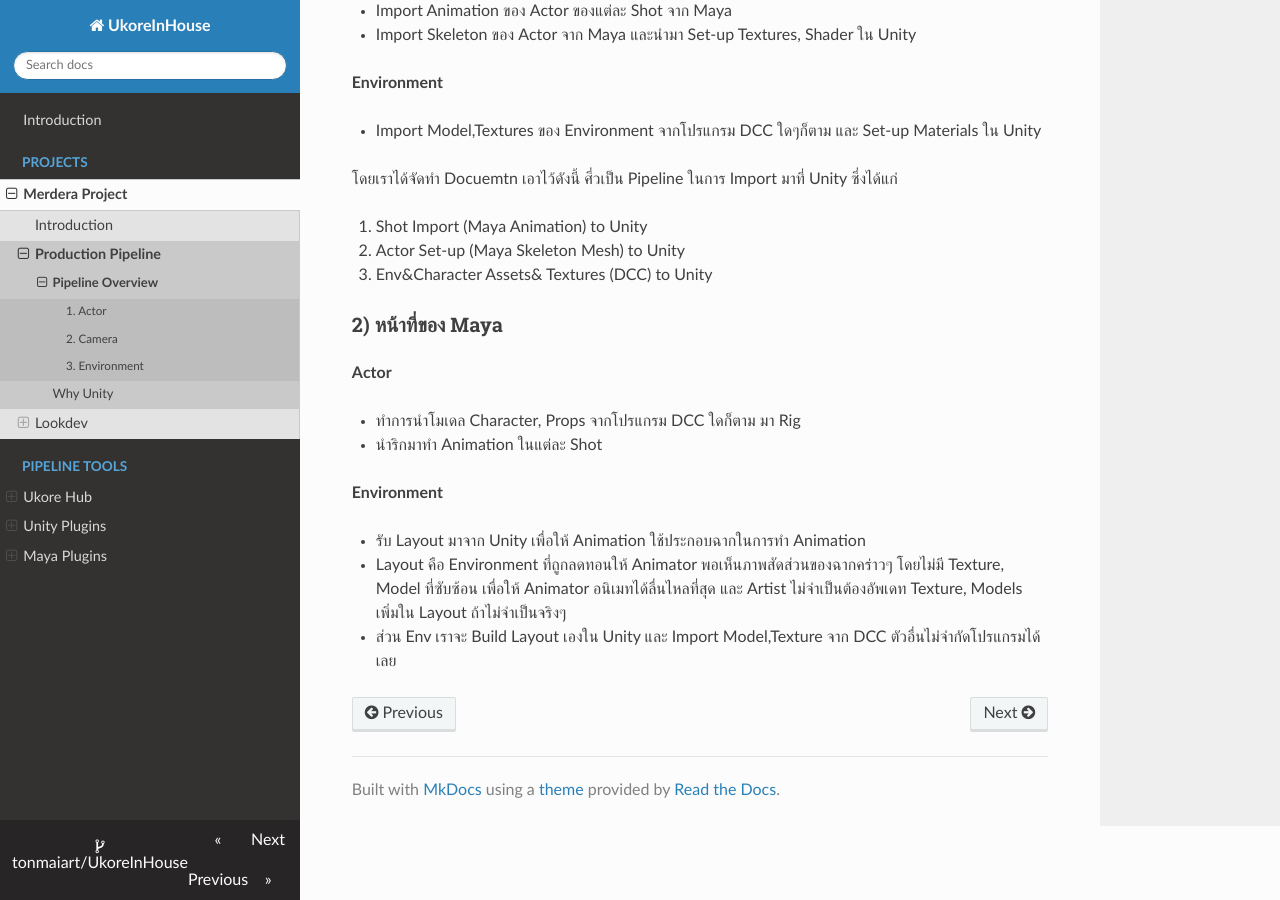
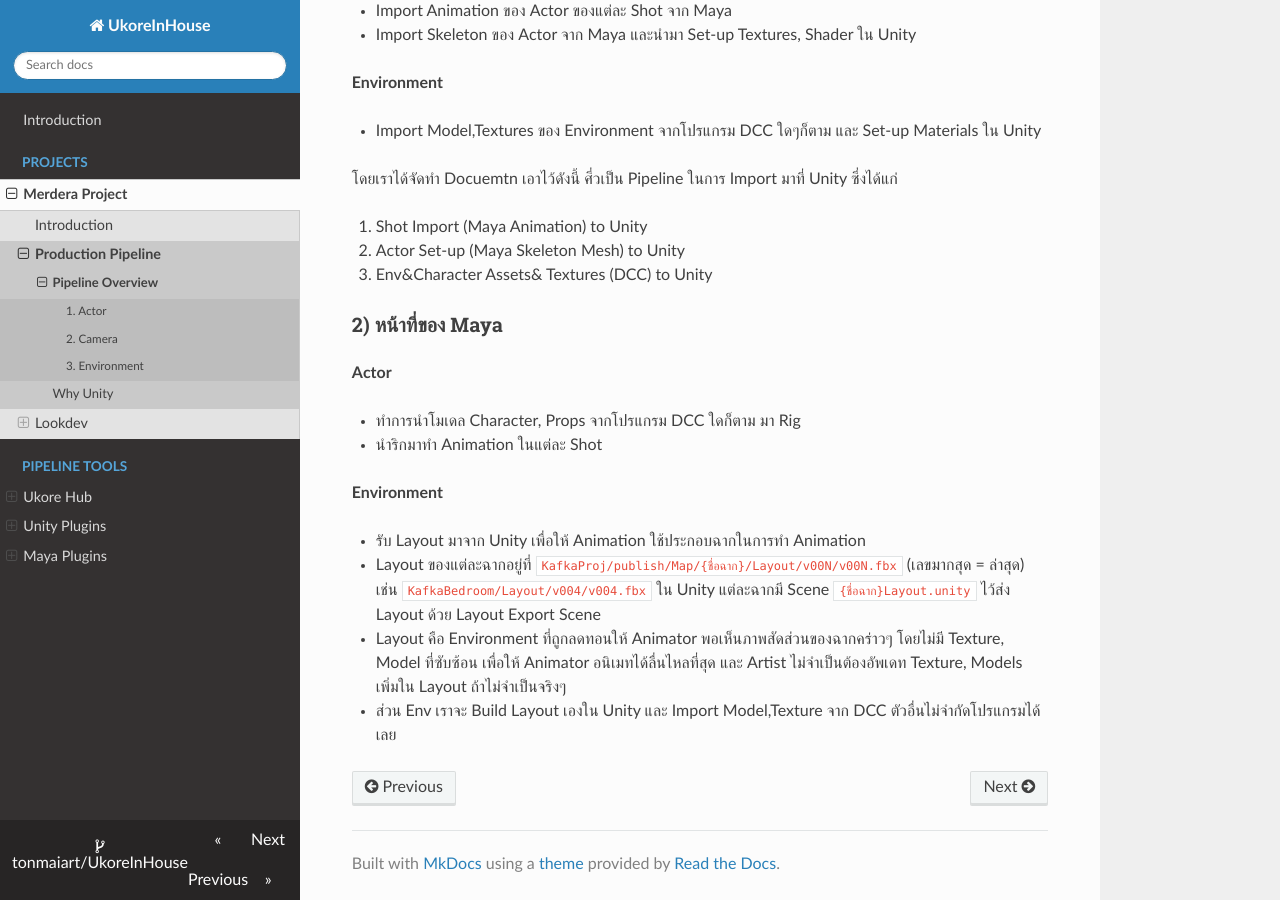
Before and after one commit to tonmaiart/UkoreInHouse, an MkDocs documentation site: the page built from docs/merdera-project/pipeline.md, in a window 1280 px wide and 900 px high, scrolled down 1731 px. Built offline with MkDocs 1.6.1, drawn with Linux system fonts in a browser that asks for light colours; nearby versions of some CDN libraries.

Commit message:
Note where Layout FBX lands for Maya (Map/{Room}/Layout/v00N)
Co-Authored-By: Claude Opus 5.5 <noreply@anthropic.com>

```diff
--- a/docs/merdera-project/pipeline.md
+++ b/docs/merdera-project/pipeline.md
@@ -68,6 +68,8 @@
 
 - รับ Layout มาจาก Unity เพื่อให้ Animation ใช้ประกอบฉากในการทำ Animation
 
+- Layout ของแต่ละฉากอยู่ที่ `KafkaProj/publish/Map/{ชื่อฉาก}/Layout/v00N/v00N.fbx` (เลขมากสุด = ล่าสุด) เช่น `KafkaBedroom/Layout/v004/v004.fbx` ใน Unity แต่ละฉากมี Scene `{ชื่อฉาก}Layout.unity` ไว้ส่ง Layout ด้วย Layout Export Scene
+
 - Layout คือ Environment ที่ถูกลดทอนให้ Animator พอเห็นภาพสัดส่วนของฉากคร่าวๆ โดยไม่มี Texture, Model ที่ซับซ้อน เพื่อให้ Animator อนิเมทได้ลื่นไหลที่สุด และ Artist ไม่จำเป็นต้องอัพเดท Texture, Models เพิ่มใน Layout ถ้าไม่จำเป็นจริงๆ
 
 
```
